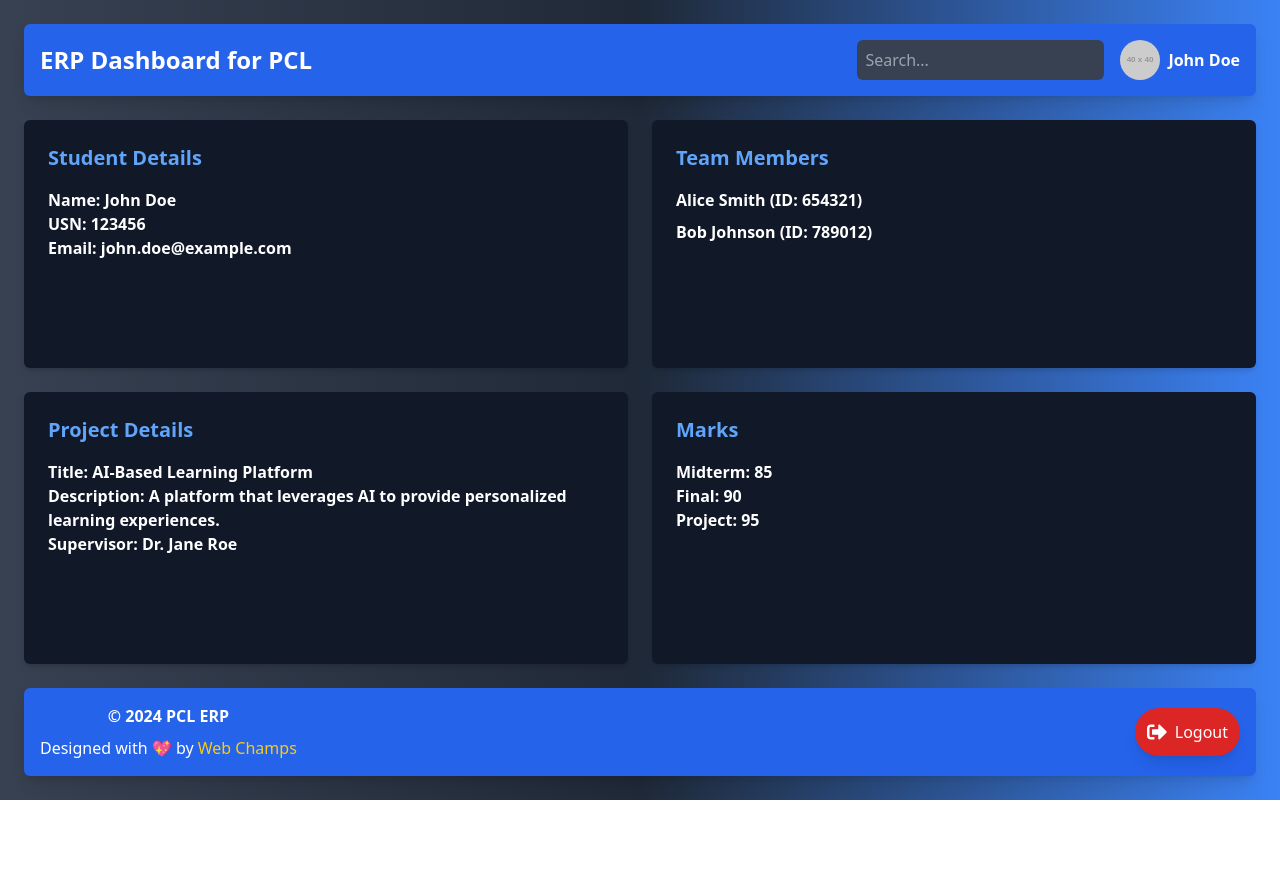
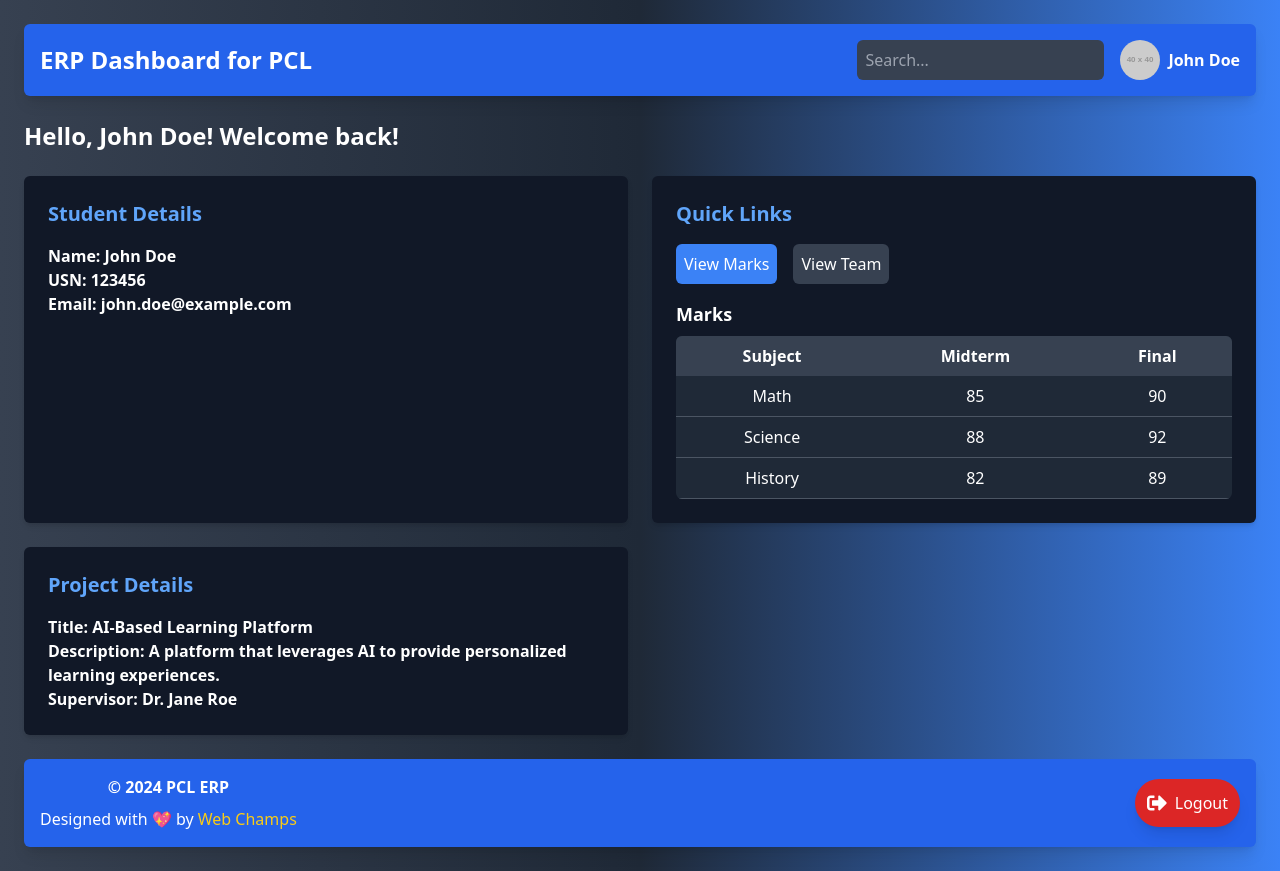
Before and after one commit to sagarchaurasia176/pclmanager, a React (Vite) app in the folder Frontend/: page /Student in a window 1280 px wide. Before the commit the page ends 800 px from the top, so only its background shows below. Built offline with nearby package versions, Linux system fonts and the light colour scheme.

Commit message:
Update StudentDashboard.jsx

```diff
--- a/Frontend/src/Dashboard/Student/StudentDashboard.jsx
+++ b/Frontend/src/Dashboard/Student/StudentDashboard.jsx
@@ -1,7 +1,9 @@
-import React from 'react';
+import React, { useState } from 'react';
 import { FaSignOutAlt } from 'react-icons/fa'; // Import FontAwesome icon
 
 const StudentDashboard = () => {
+  const [activeSection, setActiveSection] = useState('marks'); // State to manage active section
+
   const student = {
     name: 'John Doe',
     usn: '123456',
@@ -12,6 +14,9 @@ const StudentDashboard = () => {
   const teamMembers = [
     { name: 'Alice Smith', usn: '654321' },
     { name: 'Bob Johnson', usn: '789012' },
+    { name: 'Charlie Brown', usn: '123789' },
+    { name: 'Dana White', usn: '456012' },
+    { name: 'Eve Black', usn: '789654' },
   ];
 
   const projectDetails = {
@@ -20,11 +25,11 @@ const StudentDashboard = () => {
     guide: 'Dr. Jane Roe',
   };
 
-  const marks = {
-    midterm: 85,
-    final: 90,
-    project: 95,
-  };
+  const marks = [
+    { subject: 'Math', midterm: 85, final: 90 },
+    { subject: 'Science', midterm: 88, final: 92 },
+    { subject: 'History', midterm: 82, final: 89 },
+  ];
 
   const handleLogout = () => {
     alert('Logging out...');
@@ -47,6 +52,9 @@ const StudentDashboard = () => {
           </div>
         </div>
       </header>
+      <div className="mb-6">
+        <h2 className="text-2xl font-bold">Hello, {student.name}! Welcome back!</h2>
+      </div>
       <div className="grid grid-cols-1 md:grid-cols-2 gap-6 flex-grow">
         <section className="bg-gray-900 p-6 rounded-md shadow-md transform transition duration-300 hover:scale-105 hover:bg-gray-800">
           <h2 className="text-xl font-semibold text-blue-400 mb-4">Student Details</h2>
@@ -55,26 +63,70 @@ const StudentDashboard = () => {
           <p className="font-bold"><strong>Email:</strong> {student.email}</p>
         </section>
         <section className="bg-gray-900 p-6 rounded-md shadow-md transform transition duration-300 hover:scale-105 hover:bg-gray-800">
-          <h2 className="text-xl font-semibold text-blue-400 mb-4">Team Members</h2>
-          <ul>
-            {teamMembers.map((member, index) => (
-              <li key={index} className="mb-2 font-bold">
-                {member.name} (ID: {member.usn})
-              </li>
-            ))}
-          </ul>
+          <h2 className="text-xl font-semibold text-blue-400 mb-4">Quick Links</h2>
+          <div className="flex space-x-4">
+            <button
+              onClick={() => setActiveSection('marks')}
+              className={`p-2 rounded-md ${activeSection === 'marks' ? 'bg-blue-500' : 'bg-gray-700'}`}
+            >
+              View Marks
+            </button>
+            <button
+              onClick={() => setActiveSection('team')}
+              className={`p-2 rounded-md ${activeSection === 'team' ? 'bg-blue-500' : 'bg-gray-700'}`}
+            >
+              View Team
+            </button>
+          </div>
+          {activeSection === 'marks' ? (
+            <div className="mt-4">
+              <h3 className="text-lg font-bold mb-2">Marks</h3>
+              <table className="min-w-full bg-gray-800 rounded-md overflow-hidden">
+                <thead>
+                  <tr>
+                    <th className="py-2 px-4 bg-gray-700">Subject</th>
+                    <th className="py-2 px-4 bg-gray-700">Midterm</th>
+                    <th className="py-2 px-4 bg-gray-700">Final</th>
+                  </tr>
+                </thead>
+                <tbody>
+                  {marks.map((mark, index) => (
+                    <tr key={index} className="text-center">
+                      <td className="py-2 px-4 border-b border-gray-600">{mark.subject}</td>
+                      <td className="py-2 px-4 border-b border-gray-600">{mark.midterm}</td>
+                      <td className="py-2 px-4 border-b border-gray-600">{mark.final}</td>
+                    </tr>
+                  ))}
+                </tbody>
+              </table>
+            </div>
+          ) : (
+            <div className="mt-4">
+              <h3 className="text-lg font-bold mb-2">Team Members</h3>
+              <table className="min-w-full bg-gray-800 rounded-md overflow-hidden">
+                <thead>
+                  <tr>
+                    <th className="py-2 px-4 bg-gray-700">Name</th>
+                    <th className="py-2 px-4 bg-gray-700">USN</th>
+                  </tr>
+                </thead>
+                <tbody>
+                  {teamMembers.map((member, index) => (
+                    <tr key={index} className="text-center">
+                      <td className="py-2 px-4 border-b border-gray-600">{member.name}</td>
+                      <td className="py-2 px-4 border-b border-gray-600">{member.usn}</td>
+                    </tr>
+                  ))}
+                </tbody>
+              </table>
+            </div>
+          )}
         </section>
         <section className="bg-gray-900 p-6 rounded-md shadow-md transform transition duration-300 hover:scale-105 hover:bg-gray-800">
           <h2 className="text-xl font-semibold text-blue-400 mb-4">Project Details</h2>
           <p className="font-bold"><strong>Title:</strong> {projectDetails.title}</p>
           <p className="font-bold"><strong>Description:</strong> {projectDetails.description}</p>
           <p className="font-bold"><strong>Supervisor:</strong> {projectDetails.guide}</p>
-        </section>
-        <section className="bg-gray-900 p-6 rounded-md shadow-md transform transition duration-300 hover:scale-105 hover:bg-gray-800">
-          <h2 className="text-xl font-semibold text-blue-400 mb-4">Marks</h2>
-          <p className="font-bold"><strong>Midterm:</strong> {marks.midterm}</p>
-          <p className="font-bold"><strong>Final:</strong> {marks.final}</p>
-          <p className="font-bold"><strong>Project:</strong> {marks.project}</p>
         </section>
       </div>
       <footer className="bg-blue-600 text-white p-4 rounded-md mt-6 shadow-lg flex justify-between items-center">
```
